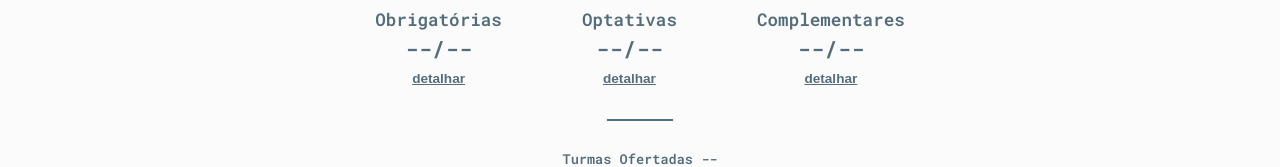
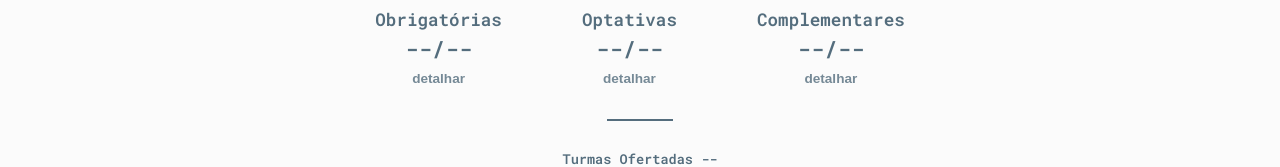
Before and after one commit to RodrigoEC/PlaneJa-Front, a React (Create React App) app: page / in a window 1280 px wide. Shown: the part 248-415 px from the top of the page. Built offline with nearby package versions, Linux system fonts and the light colour scheme; no server answers.

Commit message:
Changes some subjectData stuff

```diff
--- a/src/App.tsx
+++ b/src/App.tsx
@@ -68,12 +68,12 @@ function App() {
                     <SubjectsDataSection>
                       <SubjectData
                         title="Obrigatórias"
-                        type="mandatory"
+                        type="Obrigatória"
                         status={status.mandatory}
                       />
-                      <SubjectData title="Optativas" type="optional" status={status.optative} />
+                      <SubjectData title="Optativas" type="Optativa" status={status.optative} />
                       <SubjectData
-                        type="complementary"
+                        type="Complementar"
                         title="Complementares"
                         status={status.complementary}
                       />
--- a/src/components/SubjectData/SubjectData.style.ts
+++ b/src/components/SubjectData/SubjectData.style.ts
@@ -40,16 +40,24 @@ export const Data = styled.span`
 export const Atribute = styled.button`
   font-size: 0.85rem;
   font-weight: bold;
-  text-decoration: underline;
   transition: 0.3s;
   background-color: transparent;
   border: none;
   color: ${({ theme }) => theme.colors.primary};
 
-  &:hover {
-    cursor: pointer;
-    opacity: 0.6;
+  &:not(:disabled) {
+    text-decoration: underline;
+    &:hover {
+      cursor: pointer;
+      opacity: 0.6;
+    }
   }
+
+  &:disabled {
+    opacity: 0.8;
+    cursor: not-allowed;
+  }
+
 
   @media screen and (max-width: 1000px) {
     font-size: 0.75rem;
--- a/src/components/SubjectData/SubjectData.tsx
+++ b/src/components/SubjectData/SubjectData.tsx
@@ -8,6 +8,7 @@ import {
   LoadingContainer,
 } from "./SubjectData.style";
 import { useModalContext } from "../../contexts/modal";
+import { useStudentDataContext } from "../../contexts/studentData";
 
 export const SubjectData = ({
   title,
@@ -20,7 +21,8 @@ export const SubjectData = ({
 }): ReactElement => {
   const { extractionLoading } = useExtractionContext();
   const { handleChangeContent } = useModalContext();
-  const current = status[0] || "--";
+  const { studentRecord } = useStudentDataContext();
+  const current = studentRecord.subjects.filter((subject) => subject.type === type).reduce((sum, subject) => sum + subject.credits, 0) || "--";
   const max = status[1] || "--";
 
   return (
@@ -29,7 +31,7 @@ export const SubjectData = ({
       <Data>
         {extractionLoading ? <Loading /> : current}/{extractionLoading ? <Loading /> : max}
       </Data>
-      <Atribute onClick={() => handleChangeContent(type)}>detalhar</Atribute>
+      <Atribute disabled={studentRecord.subjects.length === 0} onClick={() => handleChangeContent(type)}>detalhar</Atribute>
     </Wrapper>
   );
 };
--- a/src/util/modalContent.tsx
+++ b/src/util/modalContent.tsx
@@ -11,15 +11,15 @@ export const contentMap = {
     title: "Erro ao fazer a recomendação de matrículas",
     children: <RecommendingErrorContent />,
   },
-  mandatory: {
+  "Obrigatória": {
     title: "Obrigatórias cursadas",
     children: <DefaultSubjectContent type="Obrigatória" />,
   },
-  optional: {
+  "Optativa": {
     title: "Optativas cursadas",
     children: <DefaultSubjectContent type="Optativa" />,
   },
-  complementary: {
+  "Complementar": {
     title: "Complementares cursadas",
     children: <DefaultSubjectContent type="Complementar" />,
   },
```
